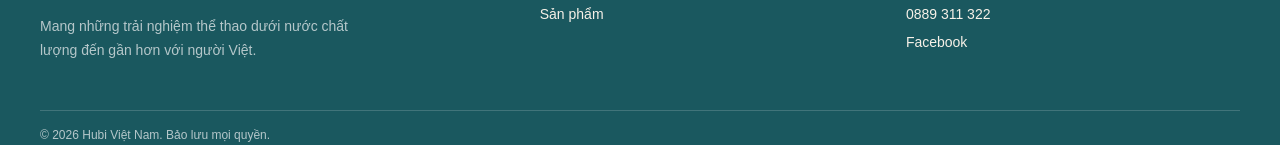
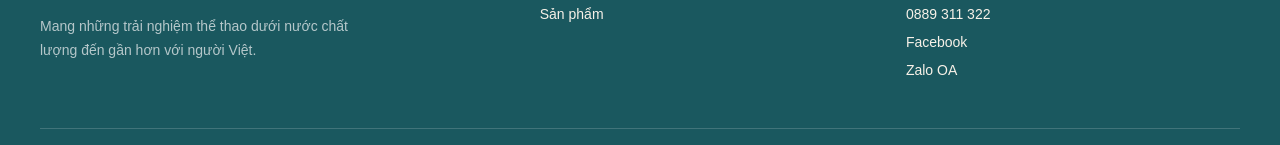
Before and after one commit to haydenqbm/hubi-web, a Next.js app: page /san-pham in a window 1280 px wide. Shown: the part 2839-2984 px from the top of the page. Built offline with nearby package versions, Linux system fonts and the light colour scheme; no server answers; a web font is replaced by a local one.

Commit message:
feat: add Zalo OA footer link

```diff
--- a/src/components/ui/sticky-footer.tsx
+++ b/src/components/ui/sticky-footer.tsx
@@ -18,4 +18,4 @@ export function StickyFooter({ className, ...props }: React.ComponentProps<"foot
   return <footer className={`relative overflow-hidden bg-hubi-deep-teal text-hubi-cream ${className ?? ""}`} {...props}><div className="mx-auto max-w-7xl px-6 py-10 md:px-10 md:py-14"><div className="grid grid-cols-2 gap-8 md:grid-cols-[1.4fr_1fr_1fr] md:gap-8"><AnimatedContainer className="col-span-2 max-w-sm space-y-4 md:col-span-1"><HubiLogo inverted /><p className="max-w-xs text-sm leading-6 text-hubi-blue-grey">Mang những trải nghiệm thể thao dưới nước chất lượng đến gần hơn với người Việt.</p></AnimatedContainer>{footerLinkGroups.map((group, index) => <AnimatedContainer key={group.label} delay={0.1 + index * 0.1}><h3 className="font-sans text-xs font-medium uppercase tracking-[0.18em] text-hubi-blue-grey">{group.label}</h3><ul className="mt-3 space-y-2 text-sm">{group.links.map((link) => <li key={link.title}><a href={link.href} target={link.external ? "_blank" : undefined} rel={link.external ? "noreferrer" : undefined} className="transition-colors hover:text-hubi-tan">{link.title}</a></li>)}</ul></AnimatedContainer>)}</div><div className="mt-10 border-t border-hubi-blue-grey/25 pt-4 text-xs text-hubi-blue-grey md:mt-12"><p>© {new Date().getFullYear()} Hubi Việt Nam. Bảo lưu mọi quyền.</p><p className="mt-1">CÔNG TY TNHH HUBI VIỆT NAM · MST 0111358746</p></div></div></footer>
 }
 
-const footerLinkGroups: FooterLinkGroup[] = [{ label: "Khám phá", links: [{ title: "Sản phẩm", href: "/san-pham" }] }, { label: "Kết nối", links: [{ title: "0889 311 322", href: "tel:0889311322" }, { title: "Facebook", href: "https://www.facebook.com/HUBIVIETNAM", external: true }] }]
+const footerLinkGroups: FooterLinkGroup[] = [{ label: "Khám phá", links: [{ title: "Sản phẩm", href: "/san-pham" }] }, { label: "Kết nối", links: [{ title: "0889 311 322", href: "tel:0889311322" }, { title: "Facebook", href: "https://www.facebook.com/HUBIVIETNAM", external: true }, { title: "Zalo OA", href: "https://zalo.me/2160188090561230938", external: true }] }]
```
